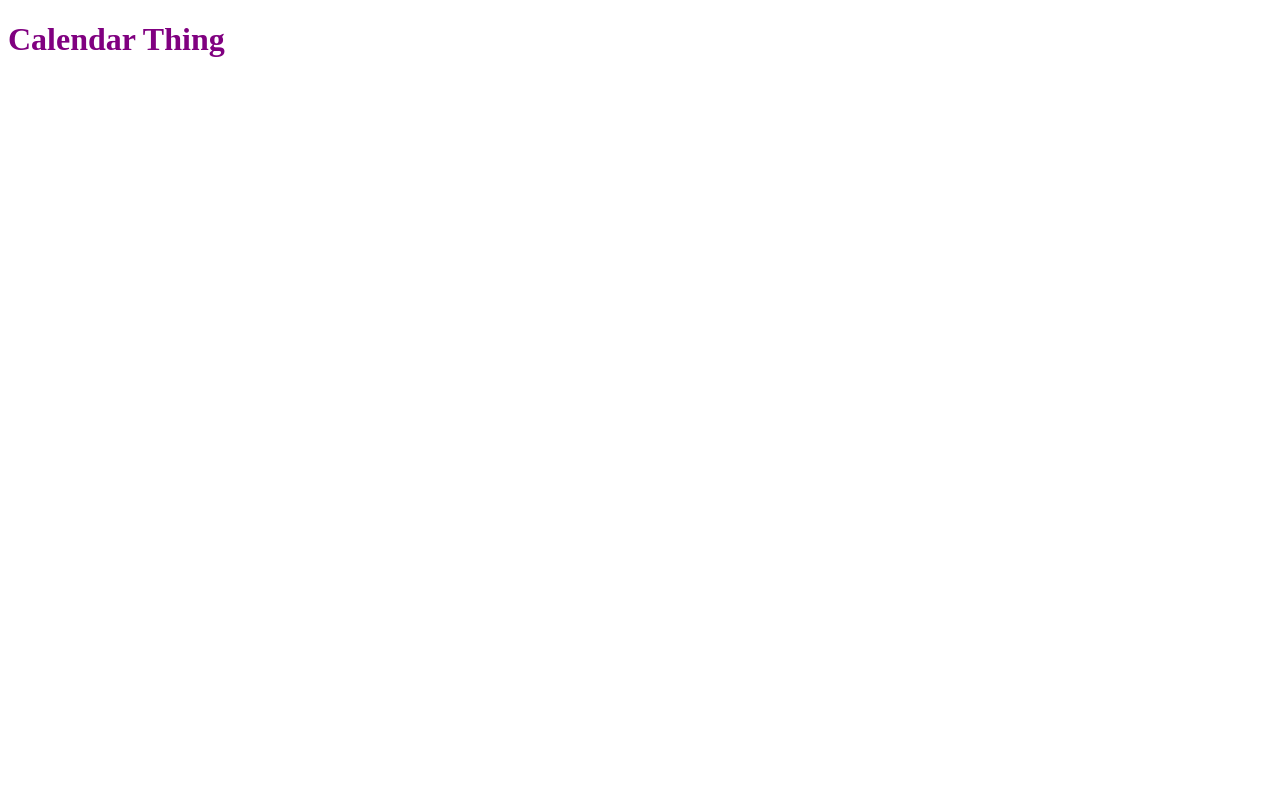
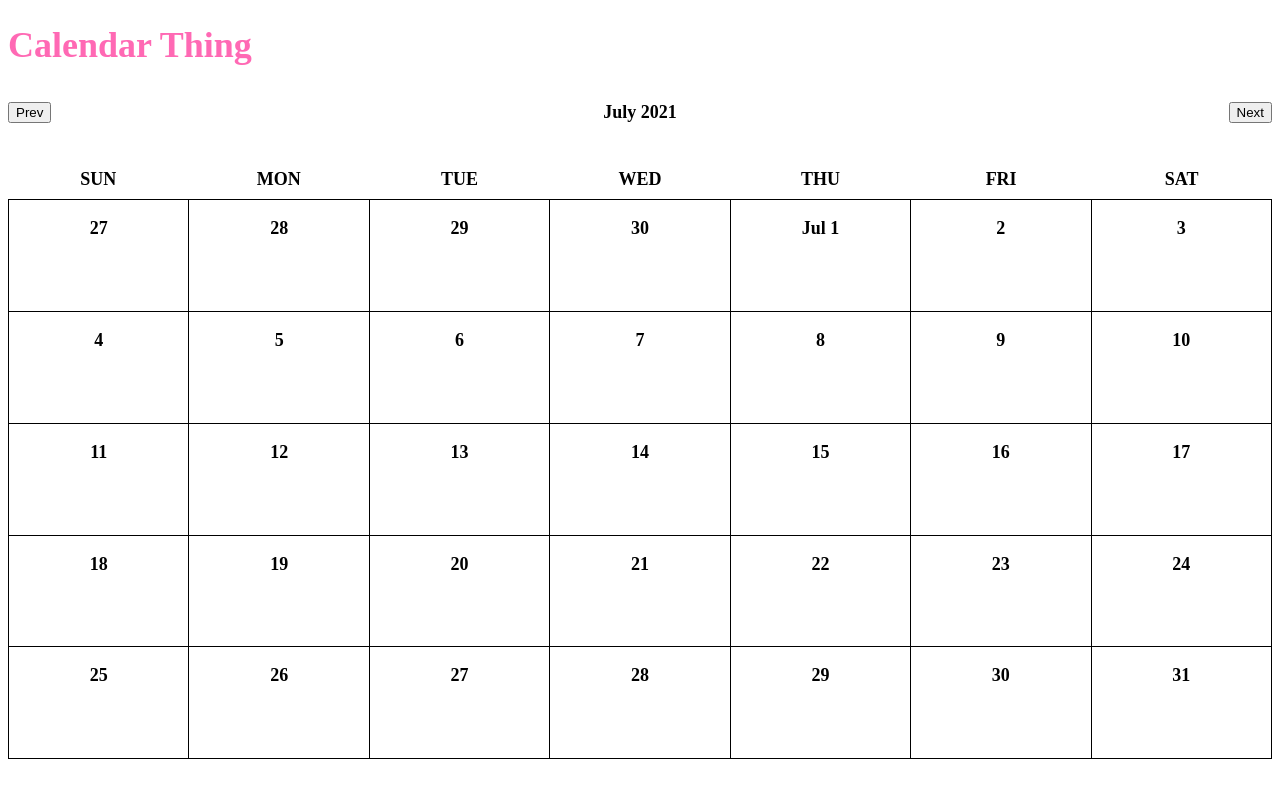
Before and after one commit to knoebber/opentimegrid, a React (Create React App) app in the folder client/: page / in a window 1280 px wide. Built offline with nearby package versions, Linux system fonts and the light colour scheme.

Commit message:
Add basic month view

```diff
--- a/client/src/components/Calendar.jsx
+++ b/client/src/components/Calendar.jsx
@@ -1,7 +1,86 @@
-import React from 'react';
+import React, { useEffect, useState } from 'react';
+import PropTypes from 'prop-types';
+import dayjs from 'dayjs';
+
+const dayNames = ['SUN', 'MON', 'TUE', 'WED', 'THU', 'FRI', 'SAT'];
+
+// dj is a dayjs object.
+function makeDayState(dj) {
+  const date = dj.date();
+  return {
+    display: date === 1 ? dj.format('MMM D') : date,
+    unix: dj.unix(),
+  };
+}
+
+function makeMonthState(monthNumber) {
+  const days = [];
+
+  const month = dayjs().month(monthNumber);
+
+  const firstDateInMonth = month.date(1);
+  const firstDayNameIndex = firstDateInMonth.day();
+
+  days[firstDayNameIndex] = makeDayState(firstDateInMonth);
+
+  // Backfill days from last month.
+  for (let i = 0; i < firstDayNameIndex; i += 1) {
+    days[i] = makeDayState(firstDateInMonth.date((-1 * firstDayNameIndex) + i + 1));
+  }
+
+  let dayCount = 1;
+
+  // Month view always have 35 days - 5 rows, 7 columns.
+  while (days.length < 35) {
+    dayCount += 1;
+    days.push(makeDayState(month.date(dayCount)));
+  }
+
+  return {
+    days,
+    month,
+  };
+}
 
 export default function Calendar(props) {
+  const {
+    title,
+  } = props;
+
+  const [monthNumber, setMonthNumber] = useState(dayjs().month());
+  const [monthState, setMonthState] = useState(makeMonthState(monthNumber));
+
+  useEffect(() => {
+    setMonthState(makeMonthState(monthNumber));
+  }, [monthNumber]);
+
+  const {
+    days,
+    month,
+  } = monthState;
+
   return (
-    <h1>Calendar Thing</h1>
+    <>
+      <h1>{title}</h1>
+      <div className="month-controls">
+        <button type="button" onClick={() => setMonthNumber(monthNumber - 1)}>Prev</button>
+        <strong>{month.format('MMMM YYYY')}</strong>
+        <button type="button" onClick={() => setMonthNumber(monthNumber + 1)}>Next</button>
+      </div>
+      <div className="dayname-grid">
+        {dayNames.map((name) => <div key={name} className="dayname"><strong>{name}</strong></div>)}
+      </div>
+      <div className="month-grid">
+        {days.map(({ display, unix }) => (
+          <div key={unix} className="day">
+            <p><strong>{display}</strong></p>
+          </div>
+        ))}
+      </div>
+    </>
   );
 }
+
+Calendar.propTypes = {
+  title: PropTypes.string.isRequired,
+};
--- a/client/src/index.jsx
+++ b/client/src/index.jsx
@@ -5,7 +5,9 @@ import Calendar from './components/Calendar';
 
 ReactDOM.render(
   <React.StrictMode>
-    <Calendar />
+    <Calendar
+      title="Calendar Thing"
+    />
   </React.StrictMode>,
   document.getElementById('root'),
 );
--- a/client/src/style.css
+++ b/client/src/style.css
@@ -1,3 +1,52 @@
+html {
+    box-sizing: border-box;
+    font-size: 18px;
+}
+
+*,
+*:before,
+*:after {
+    box-sizing: inherit;
+}
+
 h1 {
-    color: purple;
+    color: hotpink;
 }
+
+.dayname-grid {
+    display: grid;
+    grid-template-rows: 40px;
+    grid-template-columns: repeat(7, 1fr);
+}
+
+.dayname {
+    margin: auto;
+}
+
+.month-grid {
+    display: grid;
+    height: 100%;
+    grid-template-columns: repeat(7, 1fr);
+    min-height: 70vh;
+
+    /* Border is finished in .day */
+    border-bottom: 1px solid black;
+    border-right: 1px solid black;
+}
+
+.day {
+    border-top: 1px solid black;
+    border-left: 1px solid black;
+    min-height: 80px;
+}
+
+.day > p {
+    text-align: center;
+}
+
+.month-controls {
+    display: flex;
+    justify-content: space-between;
+    margin-top: 2rem;
+    margin-bottom: 2rem;
+}
```
Also changed, not shown: client/package.json (+7 -2 lines), 1 other file (tests, documents, lock files or other folders).
